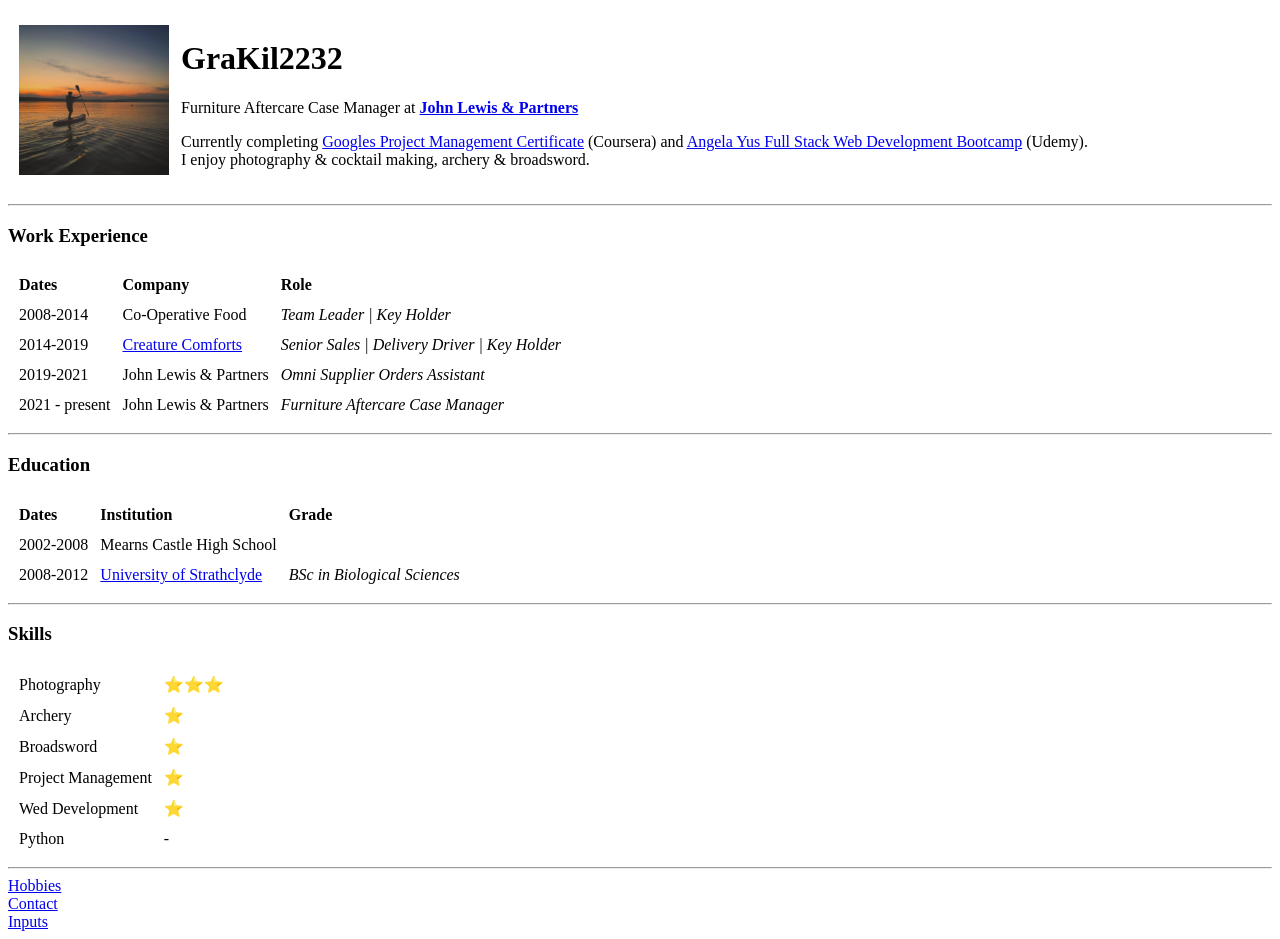
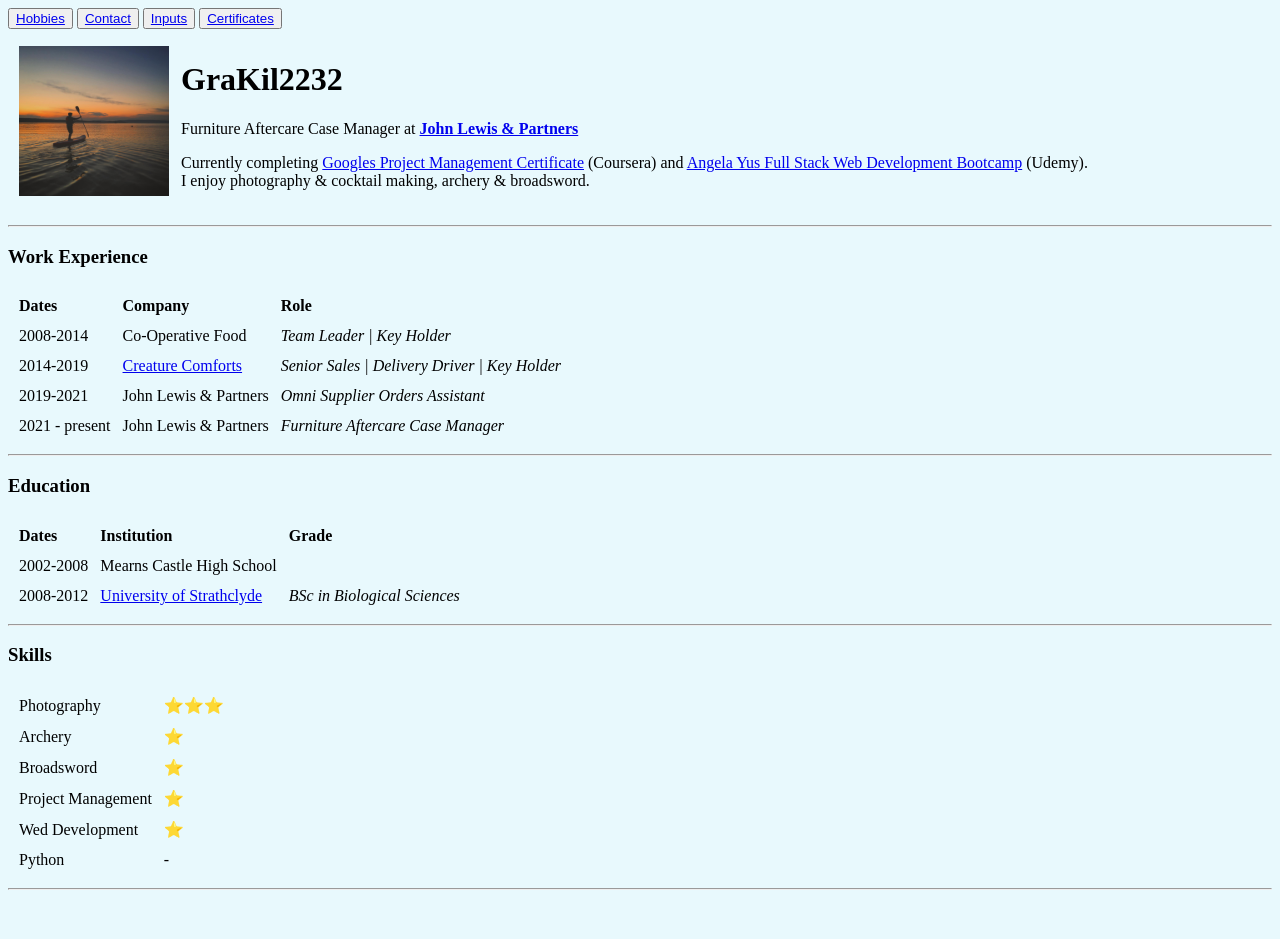
Before and after one commit to GraKil2232/cv, a plain HTML site: page index.html in a window 1280 px wide. After the commit the page ends 898 px from the top, so only its background shows below. Drawn offline with Linux system fonts and the light colour scheme.

Commit message:
index with new page buttons

```diff
--- a/index.html
+++ b/index.html
@@ -5,12 +5,15 @@
   <meta charset="utf-8">
   <title>GraKils Personal Site</title>
 </head>
-
-<body>
+<button><a href="hobbies.html">Hobbies</a></button>
+<button><a href="contact.html">Contact</a></button>
+<button><a href="inputs.html">Inputs</a></button>
+<button><a href="certificates.html">Certificates</a></button>
+<body style="background-color: #E8F9FD;">
 
   <table cellSpacing="10">
     <tr>
-      <td><img src="images/ProfilePic.jpeg" alt="Waterboarding Profile Pic" height="150" width="150"></td>
+      <td><img src="images/ProfilePic.jpeg" alt="Waterboarding Profile Pic" height="150" width="150"/></td>
       <td>
         <h1>GraKil2232</h1>
         </p>Furniture Aftercare Case Manager at <strong><a href="https://www.johnlewispartnership.co.uk/">John Lewis & Partners</a></strong></p>
@@ -88,11 +91,6 @@
   </table>
 
   <hr>
-  <a href="hobbies.html">Hobbies</a>
-  <br>
-  <a href="contact.html">Contact</a>
-  <br>
-  <a href="inputs.html">Inputs</a>
 
 
 </body>
```
